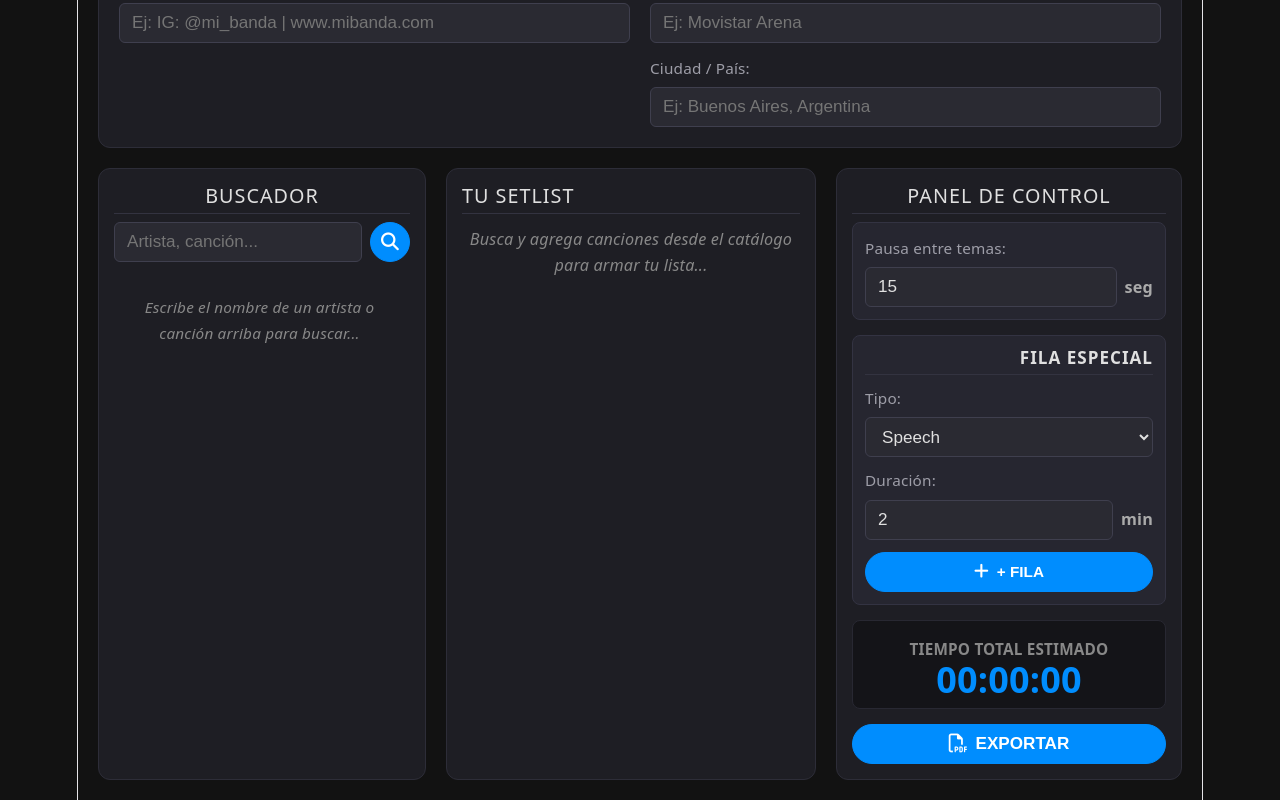
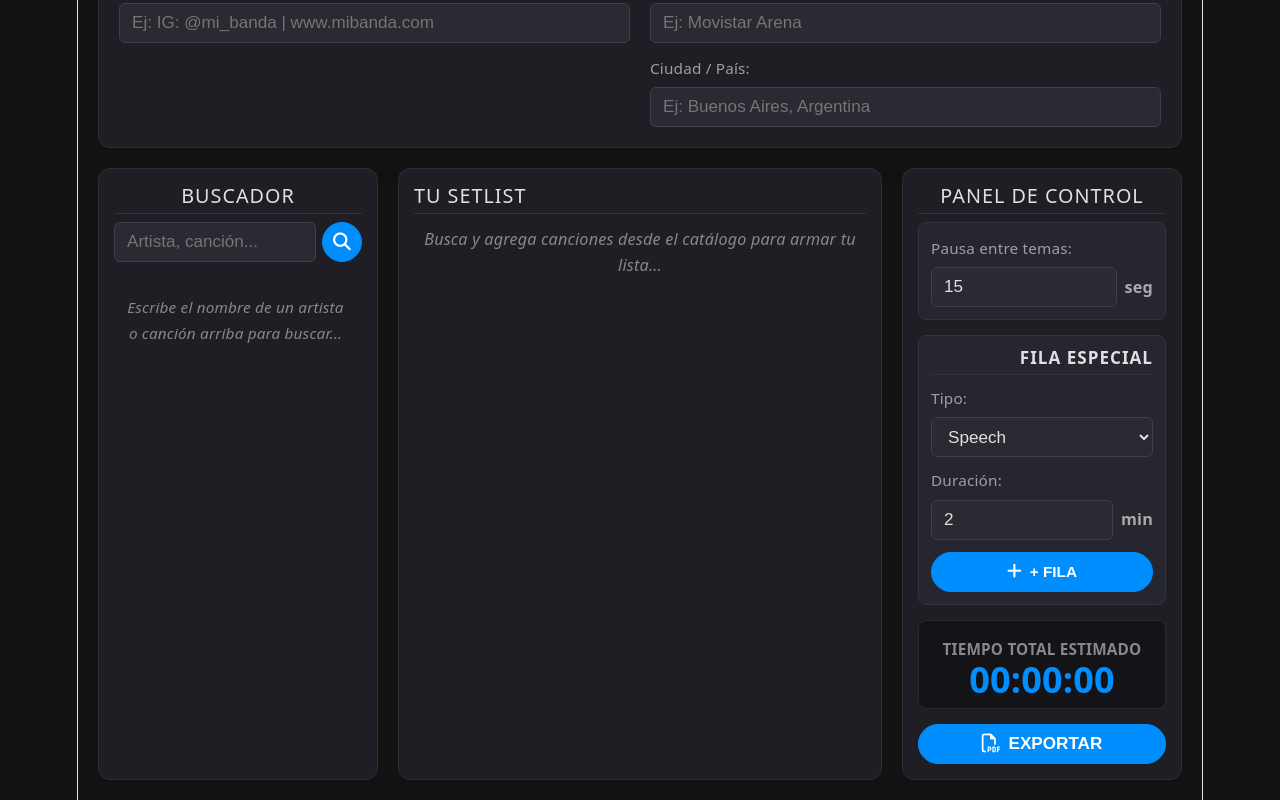
Before and after one commit to hcirig/setlist-maker, a React (Vite) app: page / in a window 1280 px wide. Shown: the part 407-1207 px from the top of the page. Built offline with nearby package versions, Linux system fonts and the light colour scheme.

Commit message:
v2 fix buscador y panel

```diff
--- a/src/App.css
+++ b/src/App.css
@@ -1,5 +1,5 @@
 /* =========================================
-   ESTILOS GENERALES Y PALETA DE COLORES V3.1
+   ESTILOS GENERALES Y PALETA DE COLORES V3.2
    ========================================= */
 
 :root {
@@ -72,7 +72,7 @@ body {
   max-width: 360px;
   background-color: #16161c;
   border: 1px solid #2d2d38;
-  border-radius: 9999px; /* Forma de píldora contenedora */
+  border-radius: 9999px;
   padding: 6px 10px;
   box-sizing: border-box;
   box-shadow: 0 4px 12px rgba(0, 0, 0, 0.5);
@@ -84,7 +84,7 @@ body {
   font-size: 1.1em;
   width: 42px;
   height: 42px;
-  border-radius: 50%; /* Botones completamente redondos */
+  border-radius: 50%;
   background-color: #22222a;
   border: 1px solid #333340;
   transition: all 0.2s ease;
@@ -318,11 +318,13 @@ input[type="date"].custom-input {
   width: 100%;
   box-sizing: border-box;
   scroll-margin-top: 65px;
+  min-width: 0; /* Previene el desbordamiento horizontal */
 }
 
 .scroll-area {
   max-height: none;
   overflow-y: visible;
+  overflow-x: hidden;
   padding-right: 5px;
 }
 
@@ -337,6 +339,7 @@ input[type="date"].custom-input {
   flex-wrap: wrap;
 }
 
+/* MODAL / PANTALLA COMPLETA DESKTOP (992px en adelante) */
 @media (min-width: 992px) {
   .band-show-container {
     flex-direction: row;
@@ -346,18 +349,23 @@ input[type="date"].custom-input {
     flex-direction: row;
   }
 
+  /* Ancho fijo de 280px para Buscador y Panel */
   .columna-catalogo, .columna-panel {
+    flex: 0 0 280px;
+    width: 280px;
+    max-width: 280px;
+  }
+
+  /* El Setlist ocupa todo el espacio sobrante en el centro */
+  .columna-setlist {
     flex: 1;
     width: auto;
-  }
-
-  .columna-setlist {
-    flex: 2;
-    width: auto;
+    min-width: 0;
   }
 
   .scroll-area {
     max-height: 72vh;
     overflow-y: auto;
+    overflow-x: hidden;
   }
 }
--- a/src/App.jsx
+++ b/src/App.jsx
@@ -550,12 +550,12 @@ function App() {
       <main className="main-container">
 
         {/* BUSCADOR DE CANCIONES */}
-        <section id="sec-buscador" className="columna-catalogo" style={{ backgroundColor: 'var(--panel-bg)', padding: '15px', borderRadius: '12px', border: '1px solid #2d2d38' }}>
+        <section id="sec-buscador" className="columna-catalogo" style={{ backgroundColor: 'var(--panel-bg)', padding: '15px', borderRadius: '12px', border: '1px solid #2d2d38', boxSizing: 'border-box', overflow: 'hidden' }}>
           <h2 style={{ fontSize: '1.1em', marginTop: '0', textTransform: 'uppercase', letterSpacing: '1px', color: 'var(--text-main)', borderBottom: '1px solid #333340', paddingBottom: '6px' }}>
             Buscador
           </h2>
 
-          <form onSubmit={handleSearchSubmit} style={{ display: 'flex', gap: '8px', marginBottom: '12px', width: '100%', boxSizing: 'border-box', alignItems: 'center' }}>
+          <form onSubmit={handleSearchSubmit} style={{ display: 'flex', gap: '6px', marginBottom: '12px', width: '100%', boxSizing: 'border-box', alignItems: 'center' }}>
             <input
               type="text"
               className="custom-input"
@@ -602,7 +602,7 @@ function App() {
               </p>
             ) : (
               discosAgrupados.map((disco) => (
-                <details key={disco.nombreDisco} open style={{ marginBottom: '8px', backgroundColor: '#262630', borderRadius: '6px', overflow: 'hidden', border: '1px solid #333342' }}>
+                <details key={disco.nombreDisco} open style={{ marginBottom: '8px', backgroundColor: '#262630', borderRadius: '6px', overflow: 'hidden', border: '1px solid #333342', maxWidth: '100%' }}>
                   <summary style={{ display: 'flex', alignItems: 'center', padding: '8px 10px', cursor: 'pointer', fontWeight: 'bold', outline: 'none', fontSize: '0.85em', textAlign: 'left', minWidth: 0 }}>
                     <img
                       src={disco.artwork}
@@ -622,8 +622,8 @@ function App() {
                       const tituloLimpio = limpiarTituloCancion(cancion.trackName);
                       return (
                         <div key={cancion.trackId} style={{ display: 'flex', justifyContent: 'space-between', alignItems: 'center', backgroundColor: '#1e1e26', marginBottom: '4px', padding: '6px 10px', borderRadius: '4px', gap: '6px', minWidth: 0 }}>
-                          <div style={{ textAlign: 'left', flex: '1', minWidth: 0, wordBreak: 'break-word' }}>
-                            <strong style={{ fontSize: '0.8em', display: 'block', lineHeight: '1.2' }}>
+                          <div style={{ textAlign: 'left', flex: '1', minWidth: 0, wordBreak: 'break-word', overflowWrap: 'anywhere' }}>
+                            <strong style={{ fontSize: '0.8em', display: 'block', lineHeight: '1.2', wordBreak: 'break-word' }}>
                               {cancion.trackNumber ? `${cancion.trackNumber}. ` : ''}{tituloLimpio}
                             </strong>
                             <small style={{ color: '#888', fontSize: '0.7em', display: 'block', marginTop: '2px' }}>
```
